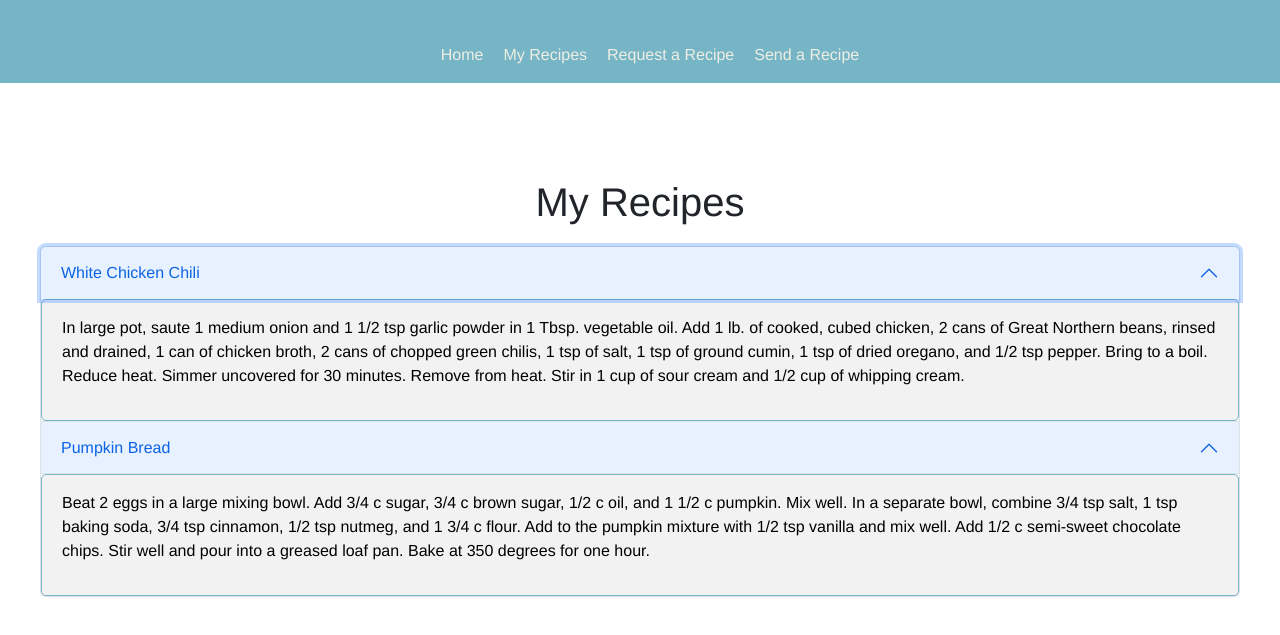
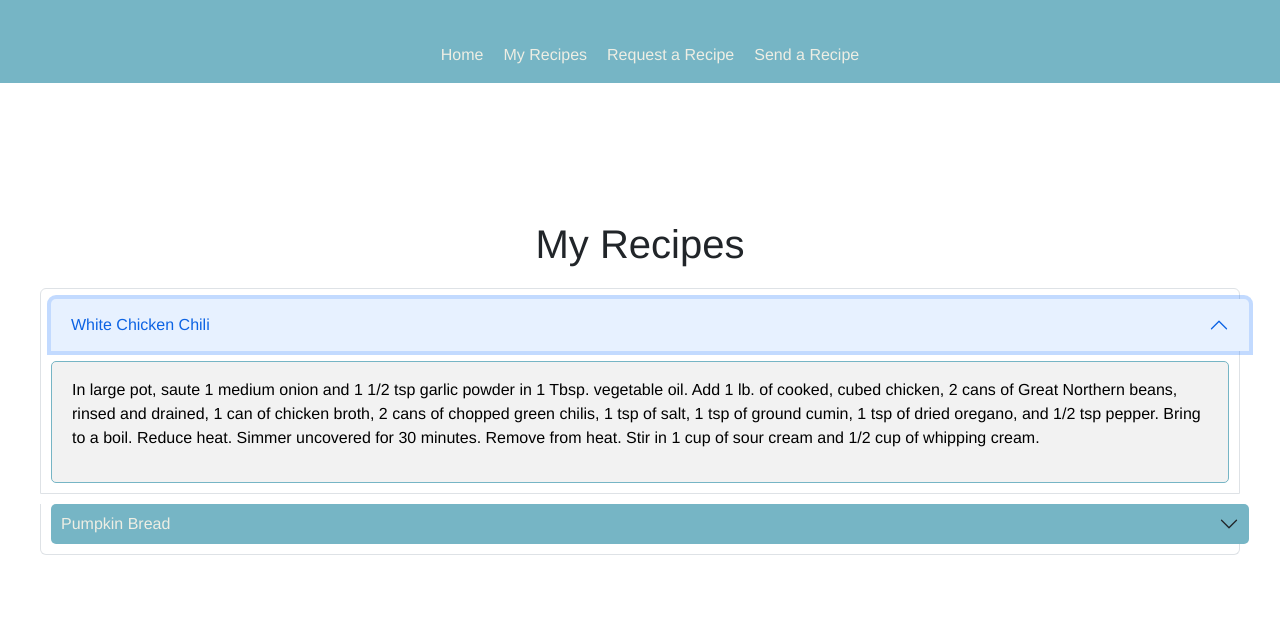
Before and after one commit to aniwal12/startup, a plain HTML site: page cookbook_HTML/recipes.html in a window 1280 px wide. Both pictures are taken after a click on the button "White Chicken Chili". Shown: the part 109-744 px from the top of the page. Drawn offline with nearby package versions, Linux system fonts and the light colour scheme.

Commit message:
Fixed styling of accordion

```diff
--- a/cookbook_HTML/main.css
+++ b/cookbook_HTML/main.css
@@ -97,6 +97,7 @@ main button {
     border-radius: 5px;
     padding: 10px;
     text-align: left;
+    margin: 10px;
 }
 
 .accordion-button:hover {
@@ -105,6 +106,7 @@ main button {
     border: none;
     border-radius: 5px;
     padding: 10px;
+    margin: 10px;
 }
 
 .accordion-button.collapsed {
@@ -112,6 +114,7 @@ main button {
     color: #eeeee4;
     border: none;
     border-radius: 5px;
+    margin: 10px;
     padding: 10px;
 }
 
@@ -121,6 +124,7 @@ main button {
     border: 1px solid #76b5c5;
     border-radius: 5px;
     color: #000;
+    margin: 10px;
 
 }
 
@@ -161,10 +165,4 @@ footer {
     header {
         flex-direction: column;
     }
-    /* header img {
-        display: none;
-    } */
-    /* footer { */
-        /* display: none;
-    } */
 }
--- a/cookbook_HTML/recipes.html
+++ b/cookbook_HTML/recipes.html
@@ -32,11 +32,11 @@
 
                 <div class="accordion" id="Recipes">
                   <div class="accordion-item">
-                    <h2 class="accordion-header" id="recipe2">
-                      <button class="accordion-button collapsed" type="button" data-bs-toggle="collapse" data-bs-target="#collapseTwo" aria-expanded="false" aria-controls="collapseTwo">White Chicken Chili
+                    <h2 class="accordion-header" id="recipe1">
+                      <button class="accordion-button collapsed" type="button" data-bs-toggle="collapse" data-bs-target="#collapseOne" aria-expanded="false" aria-controls="collapseOne">White Chicken Chili
                       </button>
                     </h2>
-                    <div id="collapseTwo" class="accordion-collapse collapse" aria-labelledby="recipe2" data-bs-parent="#accordionExample">
+                    <div id="collapseOne" class="accordion-collapse collapse" aria-labelledby="recipe1" data-bs-parent="#accordionExample">
                       <div class="accordion-body">
                             <p>In large pot, saute 1 medium onion and 1 1/2 tsp garlic powder in 1 Tbsp. vegetable oil. Add 1 lb. of cooked, cubed chicken, 2 cans of Great Northern beans, rinsed and drained, 1 can of chicken broth, 2 cans of chopped green chilis, 1 tsp of salt, 1 tsp of ground cumin, 1 tsp of dried oregano, and 1/2 tsp pepper. Bring to a boil. Reduce heat. Simmer uncovered for 30 minutes. Remove from heat. Stir in 1 cup of sour cream and 1/2 cup of whipping cream.</p></div>
                       </div>
```
